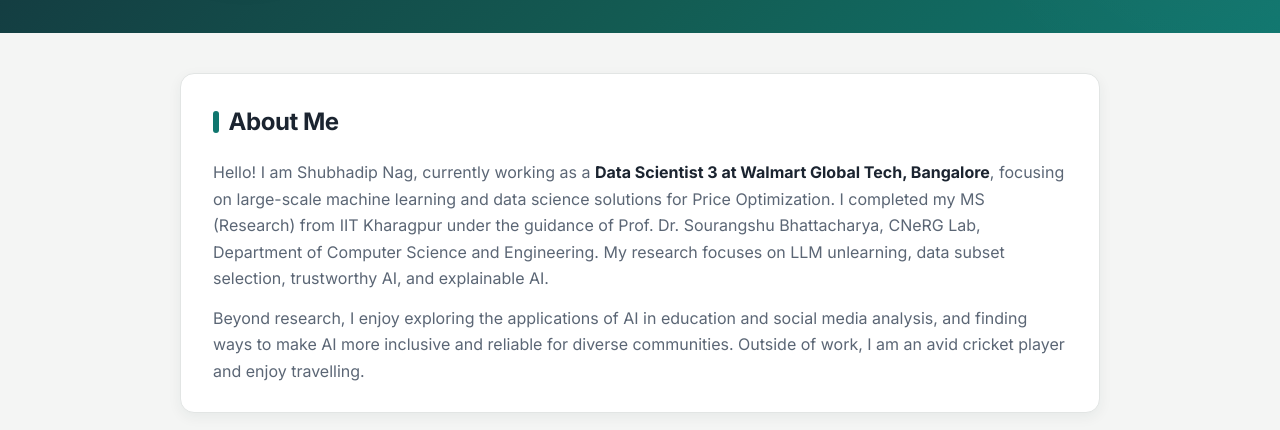
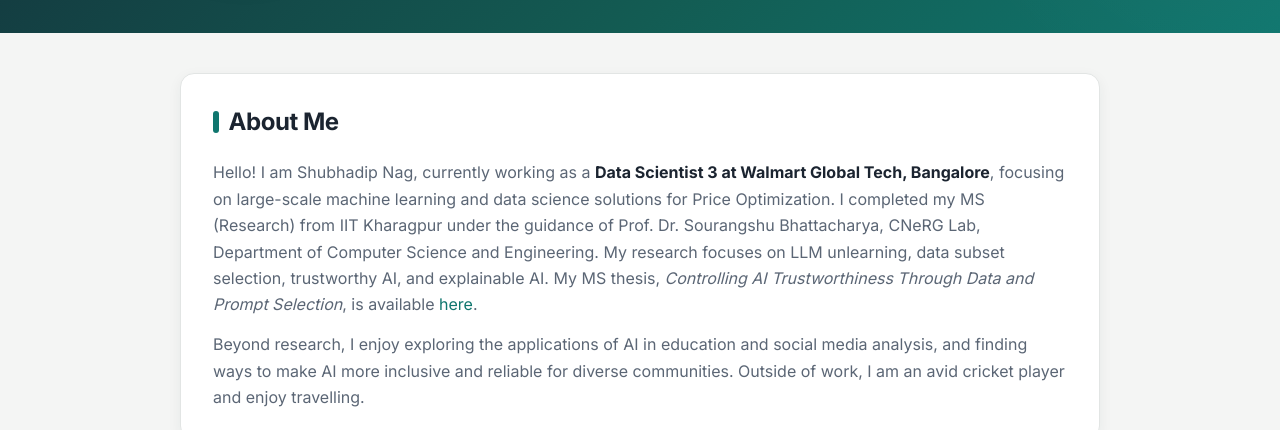
Before and after one commit to nagshubhadip/nagshubhadip.github.io, a plain HTML site: page index.html in a window 1280 px wide. Shown: the part 365-795 px from the top of the page. Drawn offline with Linux system fonts and the light colour scheme.

Commit message:
Add thesis title and link to homepage About Me

```diff
--- a/index.html
+++ b/index.html
@@ -58,7 +58,7 @@
     <main>
         <section class="content-section">
             <h2>About Me</h2>
-            <p>Hello! I am Shubhadip Nag, currently working as a <strong>Data Scientist 3 at Walmart Global Tech, Bangalore</strong>, focusing on large-scale machine learning and data science solutions for Price Optimization. I completed my MS (Research) from IIT Kharagpur under the guidance of Prof. Dr. Sourangshu Bhattacharya, CNeRG Lab, Department of Computer Science and Engineering. My research focuses on LLM unlearning, data subset selection, trustworthy AI, and explainable AI.</p>
+            <p>Hello! I am Shubhadip Nag, currently working as a <strong>Data Scientist 3 at Walmart Global Tech, Bangalore</strong>, focusing on large-scale machine learning and data science solutions for Price Optimization. I completed my MS (Research) from IIT Kharagpur under the guidance of Prof. Dr. Sourangshu Bhattacharya, CNeRG Lab, Department of Computer Science and Engineering. My research focuses on LLM unlearning, data subset selection, trustworthy AI, and explainable AI. My MS thesis, <em>Controlling AI Trustworthiness Through Data and Prompt Selection</em>, is available <a href="MS_thesis/Shubhadip_MS2026_final_Thesis.pdf" target="_blank" rel="noopener">here</a>.</p>
             <p>Beyond research, I enjoy exploring the applications of AI in education and social media analysis, and finding ways to make AI more inclusive and reliable for diverse communities. Outside of work, I am an avid cricket player and enjoy travelling.</p>
         </section>
 
```
Also changed, not shown: 1 other file.
